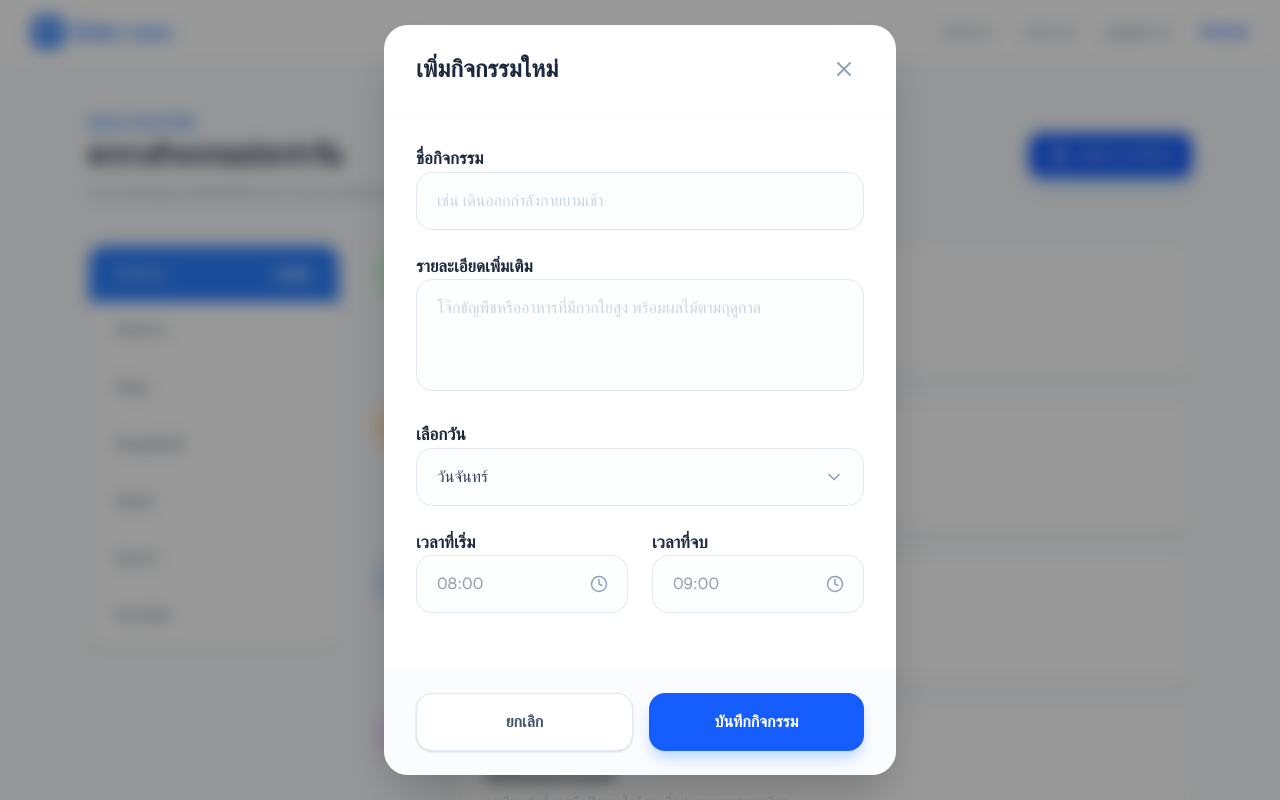
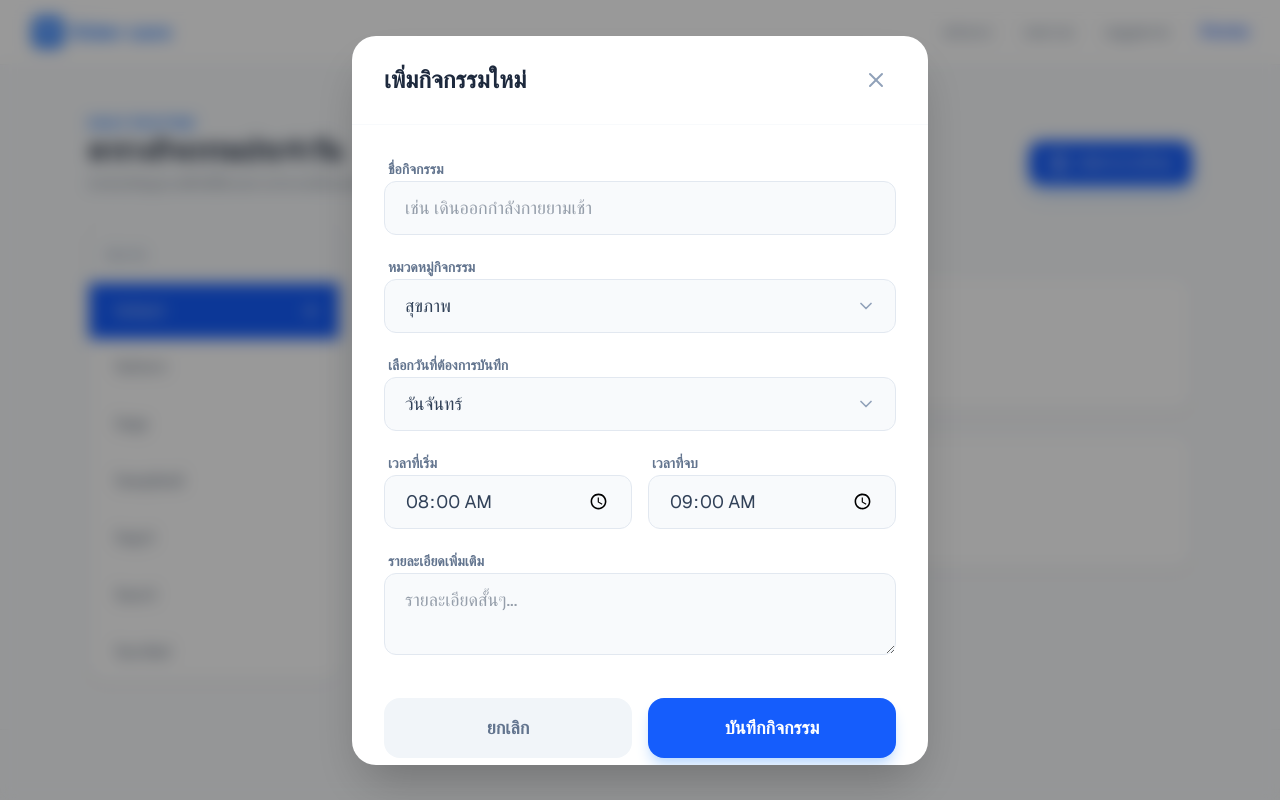
Before and after one commit to natthinann/eldercare, a Next.js app: page /daily in a window 1280 px wide. Both pictures are taken after a click on the button "เพิ่มกิจกรรมใหม่". Shown: the top 800 px of the page. Built offline with nearby package versions, Linux system fonts and the light colour scheme.

Commit message:
feat: implement dynamic daily routine management

```diff
--- a/src/app/daily/page.tsx
+++ b/src/app/daily/page.tsx
@@ -1,22 +1,36 @@
 "use client";
 
 import { useState, useEffect } from 'react';
-import {PlusCircle,Sun,Utensils,Users,Flower2,X,Clock,ChevronDown} from 'lucide-react';
+import {
+  PlusCircle, Sun, Utensils, X, Clock, ChevronDown, Activity, Calendar as CalendarIcon, Users
+} from 'lucide-react';
 import Navbar from '@/components/Navbar';
 import Footer from '@/components/Footer';
 
 const DailyRoutine = () => {
+  const [mounted, setMounted] = useState(false);
   const [isModalOpen, setIsModalOpen] = useState(false);
-  const [mounted, setMounted] = useState(false);
-
-  useEffect(() => {
-    setMounted(true);
-  }, []);
+  const [selectedDay, setSelectedDay] = useState('วันจันทร์');
 
   const days = ['วันจันทร์', 'วันอังคาร', 'วันพุธ', 'วันพฤหัสบดี', 'วันศุกร์', 'วันเสาร์', 'วันอาทิตย์'];
 
-  const schedule = [
+  const getCategoryTheme = (category: any) => {
+    switch (category) {
+      case 'อาหาร':
+        return { icon: <Utensils className="text-orange-500 w-6 h-6" />, bgColor: 'bg-orange-100' };
+      case 'กีฬา':
+        return { icon: <Activity className="text-red-500 w-6 h-6" />, bgColor: 'bg-red-100' };
+      case 'สันทนาการ':
+        return { icon: <Users className="text-purple-500 w-6 h-6" />, bgColor: 'bg-purple-100' };
+      case 'สุขภาพ':
+      default:
+        return { icon: <Sun className="text-green-500 w-6 h-6" />, bgColor: 'bg-green-100' };
+    }
+  };
+
+  const [schedule, setSchedule] = useState([
     {
+      day: 'วันจันทร์',
       time: '07:00-08:00',
       title: 'กายบริหารยามเช้า',
       description: 'ยืดเหยียดเบาๆ เพื่อกระตุ้นการไหลเวียนโลหิตและเตรียมความพร้อมของร่างกาย',
@@ -24,27 +38,49 @@ const DailyRoutine = () => {
       bgColor: 'bg-green-100'
     },
     {
+      day: 'วันจันทร์',
       time: '08:30-09:30',
       title: 'รับประทานอาหารเช้าเพื่อสุขภาพ',
       description: 'โจ๊กธัญพืชหรืออาหารที่มีกากใยสูง พร้อมผลไม้ตามฤดูกาล',
       icon: <Utensils className="text-orange-500 w-6 h-6" />,
       bgColor: 'bg-orange-100'
-    },
-    {
-      time: '10:00-11:30',
-      title: 'ชั่วโมงกิจกรรมสันทนาการ',
-      description: 'พบปะเพื่อนฝูง หรือทำกิจกรรมงานฝีมือเพื่อฝึกสมอง',
-      icon: <Users className="text-blue-500 w-6 h-6" />,
-      bgColor: 'bg-blue-100'
-    },
-    {
-      time: '14:00-15:00',
-      title: 'พักผ่อนและทำสมาธิ',
-      description: 'การงีบหลับสั้นๆ หรือฝึกหายใจลึกๆ เพื่อผ่อนคลายความเครียด',
-      icon: <Flower2 className="text-purple-500 w-6 h-6" />,
-      bgColor: 'bg-purple-100'
     }
-  ];
+  ]);
+
+  const [formData, setFormData] = useState({
+    title: '',
+    description: '',
+    category: 'สุขภาพ',
+    day: 'วันจันทร์',
+    startTime: '08:00',
+    endTime: '09:00'
+  });
+
+  useEffect(() => {
+    setMounted(true);
+  }, []);
+
+  const filteredSchedule = schedule.filter(item => item.day === selectedDay);
+
+  const handleSave = () => {
+    if (!formData.title) return alert("กรุณากรอกชื่อกิจกรรม");
+
+    const theme = getCategoryTheme(formData.category);
+
+    const newActivity = {
+      day: formData.day,
+      time: `${formData.startTime}-${formData.endTime}`,
+      title: formData.title,
+      description: formData.description,
+      icon: theme.icon,
+      bgColor: theme.bgColor
+    };
+
+    setSchedule([...schedule, newActivity]);
+    setIsModalOpen(false);
+    setSelectedDay(formData.day);
+    setFormData({ title: '', description: '', category: 'สุขภาพ', day: 'วันจันทร์', startTime: '08:00', endTime: '09:00' });
+  };
 
   if (!mounted) return null;
 
@@ -53,11 +89,13 @@ const DailyRoutine = () => {
       <Navbar activeMenu="กิจกรรม" />
 
       <main className="grow max-w-6xl mx-auto py-12 px-6 w-full">
-        <div className="mb-2">
+        <div className="mb-8">
           <p className="text-blue-500 font-bold text-sm tracking-wide uppercase">DAILY ROUTINE</p>
           <div className="flex justify-between items-center flex-wrap gap-4">
+            <div className="flex flex-col gap-1">
               <h1 className="text-3xl font-bold text-slate-800">ตารางกิจกรรมประจำวัน</h1>
-
+              <p className="text-sm text-[#616D7D]">ช่วยส่งเสริมคุณภาพชีวิตที่ดีด้วยตารางกิจกรรมที่ออกแบบมาเพื่อความสุขและสุขภาพ</p>
+            </div>
             <button
               onClick={() => setIsModalOpen(true)}
               className="bg-blue-600 hover:bg-blue-700 text-white px-5 py-2.5 rounded-xl flex items-center gap-2 shadow-lg shadow-blue-200 transition-all active:scale-95">
@@ -65,130 +103,162 @@ const DailyRoutine = () => {
               <span>เพิ่มกิจกรรมใหม่</span>
             </button>
           </div>
-          <p className="text-slate-400 mt-1">ช่วยส่งเสริมคุณภาพชีวิตที่ดีด้วยตารางกิจกรรมที่ออกแบบมาเพื่อความสุขและสุขภาพ</p>
         </div>
 
-        <div className="grid grid-cols-1 lg:grid-cols-12 gap-8 mt-10">
-          <div className="lg:col-span-3 bg-white rounded-2xl shadow-sm border border-gray-100 overflow-hidden self-start">
-            {days.map((day, idx) => (
-              <div
+        <div className="grid grid-cols-1 lg:grid-cols-12 gap-8">
+          <div className="lg:col-span-3 bg-white rounded-2xl shadow-sm border border-gray-100 overflow-hidden self-start sticky top-24">
+            <div className="p-4 bg-slate-50 border-b border-gray-100">
+              <span className="text-xs font-bold text-slate-400 uppercase tracking-widest">เลือกวัน</span>
+            </div>
+            {days.map((day) => (
+              <button
                 key={day}
-                className={`px-6 py-4 cursor-pointer transition-colors flex justify-between items-center
-                  ${idx === 0 ? 'bg-blue-500 text-white' : 'text-slate-600 hover:bg-slate-50 border-b border-gray-50'}`}>
+                onClick={() => setSelectedDay(day)}
+                className={`w-full px-6 py-4 transition-all flex justify-between items-center group
+                  ${selectedDay === day
+                    ? 'bg-blue-600 text-white'
+                    : 'text-slate-600 hover:bg-blue-50 hover:text-blue-600 border-b border-gray-50 last:border-0'}`}>
                 <span className="font-medium">{day}</span>
-                {idx === 0 && <span className="bg-white/20 text-[10px] px-2 py-0.5 rounded-full">Today</span>}
-              </div>
+                {selectedDay === day && <div className="w-2 h-2 bg-white rounded-full animate-pulse" />}
+              </button>
             ))}
           </div>
 
-          <div className="lg:col-span-9 relative">
-            <div className="absolute left-7 top-0 bottom-0 w-0.5 bg-slate-100 z-0"></div>
+          <div className="lg:col-span-9 min-h-100">
+            <div className="mb-6 flex items-center gap-2">
+              <CalendarIcon className="text-slate-400" size={20} />
+              <h2 className="text-xl font-bold text-slate-700">กิจกรรมสำหรับ {selectedDay}</h2>
+            </div>
+
+            {filteredSchedule.length > 0 ? (
+              <div className="relative">
+                <div className="absolute left-7 top-0 bottom-0 w-0.5 bg-slate-100 z-0 hidden md:block"></div>
                 <div className="space-y-6">
-              {schedule.map((item, index) => (
+                  {filteredSchedule.map((item, index) => (
                     <div key={index} className="flex gap-4 md:gap-8 items-start relative z-10">
                       <div className={`${item.bgColor} p-4 rounded-full shadow-sm ring-4 ring-white shrink-0`}>
                         {item.icon}
                       </div>
                       <div className="flex-1 bg-white p-6 rounded-2xl shadow-sm border border-gray-100 hover:shadow-md transition-shadow">
-                    <span className="text-orange-500 font-bold text-sm">{item.time}</span>
-                    <h3 className="text-lg font-bold text-slate-800 mt-1">{item.title}</h3>
+                        <span className="text-blue-600 font-bold text-sm bg-blue-50 px-2 py-1 rounded-md">{item.time}</span>
+                        <h3 className="text-lg font-bold text-slate-800 mt-2">{item.title}</h3>
                         <p className="text-slate-400 text-sm mt-1">{item.description}</p>
                       </div>
                     </div>
                   ))}
                 </div>
               </div>
+            ) : (
+              <div className="bg-white rounded-3xl border-2 border-dashed border-slate-200 p-16 flex flex-col items-center justify-center text-center">
+                <div className="w-20 h-20 bg-slate-50 rounded-full flex items-center justify-center mb-4">
+                  <CalendarIcon className="text-slate-300 w-10 h-10" />
+                </div>
+                <h3 className="text-xl font-bold text-slate-800">ยังไม่มีกิจกรรมใน{selectedDay}</h3>
+                <p className="text-slate-400 mt-2 max-w-xs">ลองเพิ่มกิจกรรมใหม่เพื่อเริ่มต้นวันอย่างมีคุณภาพ</p>
+              </div>
+            )}
+          </div>
         </div>
       </main>
 
       {isModalOpen && (
         <div className="fixed inset-0 z-100 flex items-center justify-center p-4 bg-black/40 backdrop-blur-sm">
-          <div
-            className="bg-white rounded-3xl shadow-2xl w-full max-w-lg overflow-hidden animate-in fade-in zoom-in duration-200"
-            onClick={(e) => e.stopPropagation()}>
-            <div className="flex justify-between items-center px-8 py-6 border-b border-gray-50">
+          <div className="bg-white rounded-3xl shadow-2xl w-full max-w-xl overflow-hidden animate-in fade-in zoom-in duration-200">
+            <div className="flex justify-between items-center px-8 py-6 border-b border-slate-50">
               <h2 className="text-2xl font-bold text-slate-800">เพิ่มกิจกรรมใหม่</h2>
-              <button
-                onClick={() => setIsModalOpen(false)}
-                className="p-2 hover:bg-slate-100 rounded-full text-slate-400 transition-colors">
+              <button onClick={() => setIsModalOpen(false)} className="p-2 hover:bg-slate-100 rounded-full text-slate-400">
                 <X size={24} />
               </button>
             </div>
 
-            <div className="p-8 space-y-6">
+            <div className="p-8 space-y-5 max-h-[80vh] overflow-y-auto">
               <div className="space-y-2">
-                <label className="text-[17px] font-bold text-slate-800">ชื่อกิจกรรม</label>
+                <label className="text-sm font-bold text-slate-500 uppercase ml-1">ชื่อกิจกรรม</label>
                 <input
                   type="text"
+                  value={formData.title}
+                  onChange={(e) => setFormData({ ...formData, title: e.target.value })}
                   placeholder="เช่น เดินออกกำลังกายยามเช้า"
-                  className="w-full px-5 py-4 rounded-2xl border border-slate-200 bg-slate-50/30 focus:outline-none focus:ring-2 focus:ring-blue-500/20 focus:border-blue-500 transition-all placeholder:text-slate-300" />
+                  className="w-full px-5 py-3 rounded-xl bg-slate-50 border border-slate-200 focus:outline-none focus:ring-2 focus:ring-blue-500/20 text-lg transition-all" />
               </div>
 
               <div className="space-y-2">
-                <label className="text-[17px] font-bold text-slate-800">รายละเอียดเพิ่มเติม</label>
-                <textarea
-                  placeholder="โจ๊กธัญพืชหรืออาหารที่มีกากใยสูง พร้อมผลไม้ตามฤดูกาล"
-                  className="w-full px-5 py-4 rounded-2xl border border-slate-200 bg-slate-50/30 focus:outline-none focus:ring-2 focus:ring-blue-500/20 focus:border-blue-500 transition-all h-28 resize-none placeholder:text-slate-300" />
-              </div>
-
-              <div className="space-y-2">
-                <label className="text-[17px] font-bold text-slate-800">เลือกวัน</label>
-                <div className="relative flex items-center">
-                  <select className="w-full px-5 py-4 rounded-2xl border border-slate-200 bg-slate-50/30 focus:outline-none focus:ring-2 focus:ring-blue-500/20 appearance-none cursor-pointer">
-                    {days.map(day => <option key={day} value={day}>{day}</option>)}
+                <label className="text-sm font-bold text-slate-500 uppercase ml-1">หมวดหมู่กิจกรรม</label>
+                <div className="relative">
+                  <select
+                    value={formData.category}
+                    onChange={(e) => setFormData({ ...formData, category: e.target.value })}
+                    className="w-full px-5 py-3 rounded-xl bg-slate-50 border border-slate-200 appearance-none cursor-pointer focus:ring-2 focus:ring-blue-500/20 text-lg transition-all pr-12"
+                  >
+                    <option value="สุขภาพ">สุขภาพ </option>
+                    <option value="อาหาร">อาหาร </option>
+                    <option value="กีฬา">กีฬา </option>
+                    <option value="สันทนาการ">สันทนาการ </option>
                   </select>
-                  <div className="absolute right-5 pointer-events-none text-slate-400">
+                  <div className="absolute right-5 top-1/2 -translate-y-1/2 pointer-events-none text-slate-400">
                     <ChevronDown size={20} />
                   </div>
                 </div>
               </div>
 
-              <div className="grid grid-cols-2 gap-6">
               <div className="space-y-2">
-                  <label className="text-[17px] font-bold text-slate-800">เวลาที่เริ่ม</label>
-                  <div className="relative flex items-center">
-                    <input
-                      list="time-options"
-                      placeholder="08:00"
-                      className="w-full px-5 py-4 rounded-2xl border border-slate-200 bg-slate-50/30 focus:outline-none focus:ring-2 focus:ring-blue-500/20 [&::-webkit-calendar-picker-indicator]:hidden" />
-                    <div className="absolute right-5 pointer-events-none text-slate-400">
-                      <Clock size={18} />
+                <label className="text-sm font-bold text-slate-500 uppercase ml-1">เลือกวันที่ต้องการบันทึก</label>
+                <div className="relative">
+                  <select
+                    value={formData.day}
+                    onChange={(e) => setFormData({ ...formData, day: e.target.value })}
+                    className="w-full px-5 py-3 rounded-xl bg-slate-50 border border-slate-200 appearance-none cursor-pointer focus:ring-2 focus:ring-blue-500/20 text-lg pr-12"
+                  >
+                    {days.map((day) => (
+                      <option key={day} value={day}>{day}</option>
+                    ))}
+                  </select>
+                  <div className="absolute right-5 top-1/2 -translate-y-1/2 pointer-events-none text-slate-400">
+                    <ChevronDown size={20} />
                   </div>
                 </div>
               </div>
+              <div className="grid grid-cols-2 gap-4">
                 <div className="space-y-2">
-                  <label className="text-[17px] font-bold text-slate-800">เวลาที่จบ</label>
-                  <div className="relative flex items-center">
+                  <label className="text-sm font-bold text-slate-500 uppercase ml-1">เวลาที่เริ่ม</label>
                   <input
-                      list="time-options"
-                      placeholder="09:00"
-                      className="w-full px-5 py-4 rounded-2xl border border-slate-200 bg-slate-50/30 focus:outline-none focus:ring-2 focus:ring-blue-500/20 [&::-webkit-calendar-picker-indicator]:hidden" />
-                    <div className="absolute right-5 pointer-events-none text-slate-400">
-                      <Clock size={18} />
+                    type="time"
+                    value={formData.startTime}
+                    onChange={(e) => setFormData({ ...formData, startTime: e.target.value })}
+                    className="w-full px-5 py-3 rounded-xl bg-slate-50 border border-slate-200 focus:ring-2 focus:ring-blue-500/20 text-lg" />
                 </div>
-                  </div>
+                <div className="space-y-2">
+                  <label className="text-sm font-bold text-slate-500 uppercase ml-1">เวลาที่จบ</label>
+                  <input
+                    type="time"
+                    value={formData.endTime}
+                    onChange={(e) => setFormData({ ...formData, endTime: e.target.value })}
+                    className="w-full px-5 py-3 rounded-xl bg-slate-50 border border-slate-200 focus:ring-2 focus:ring-blue-500/20 text-lg" />
                 </div>
               </div>
 
-              <datalist id="time-options">
-                <option value="06:00" />
-                <option value="07:00" />
-                <option value="08:00" />
-                <option value="09:00" />
-                <option value="12:00" />
-                <option value="17:00" />
-              </datalist>
+              <div className="space-y-2">
+                <label className="text-sm font-bold text-slate-500 uppercase ml-1">รายละเอียดเพิ่มเติม</label>
+                <textarea
+                  rows={2}
+                  value={formData.description}
+                  onChange={(e) => setFormData({ ...formData, description: e.target.value })}
+                  placeholder="รายละเอียดสั้นๆ..."
+                  className="w-full px-5 py-3 rounded-xl bg-slate-50 border border-slate-200 focus:ring-2 focus:ring-blue-500/20 text-lg" />
               </div>
 
-            <div className="px-8 py-6 bg-slate-50/50 flex gap-4">
+              <div className="flex gap-4 pt-4">
                 <button
                   onClick={() => setIsModalOpen(false)}
-                className="flex-1 py-4 px-6 bg-white border border-slate-200 text-slate-600 font-bold rounded-2xl hover:bg-slate-100 transition-all active:scale-95 shadow-sm">
+                  className="flex-1 py-4 bg-slate-100 text-slate-500 font-bold text-lg rounded-2xl hover:bg-slate-200 transition-all active:scale-95">
                   ยกเลิก
                 </button>
-              <button className="flex-1 py-4 px-6 bg-blue-600 text-white font-bold rounded-2xl hover:bg-blue-700 shadow-lg shadow-blue-200 transition-all active:scale-95">
+                <button
+                  onClick={handleSave}
+                  className="flex-1 py-4 bg-blue-600 text-white font-bold text-lg rounded-2xl hover:bg-blue-700 shadow-lg shadow-blue-200 transition-all active:scale-95">
                   บันทึกกิจกรรม
                 </button>
+              </div>
             </div>
           </div>
         </div>
```
Lines whose indentation alone changed are shown as unchanged.
